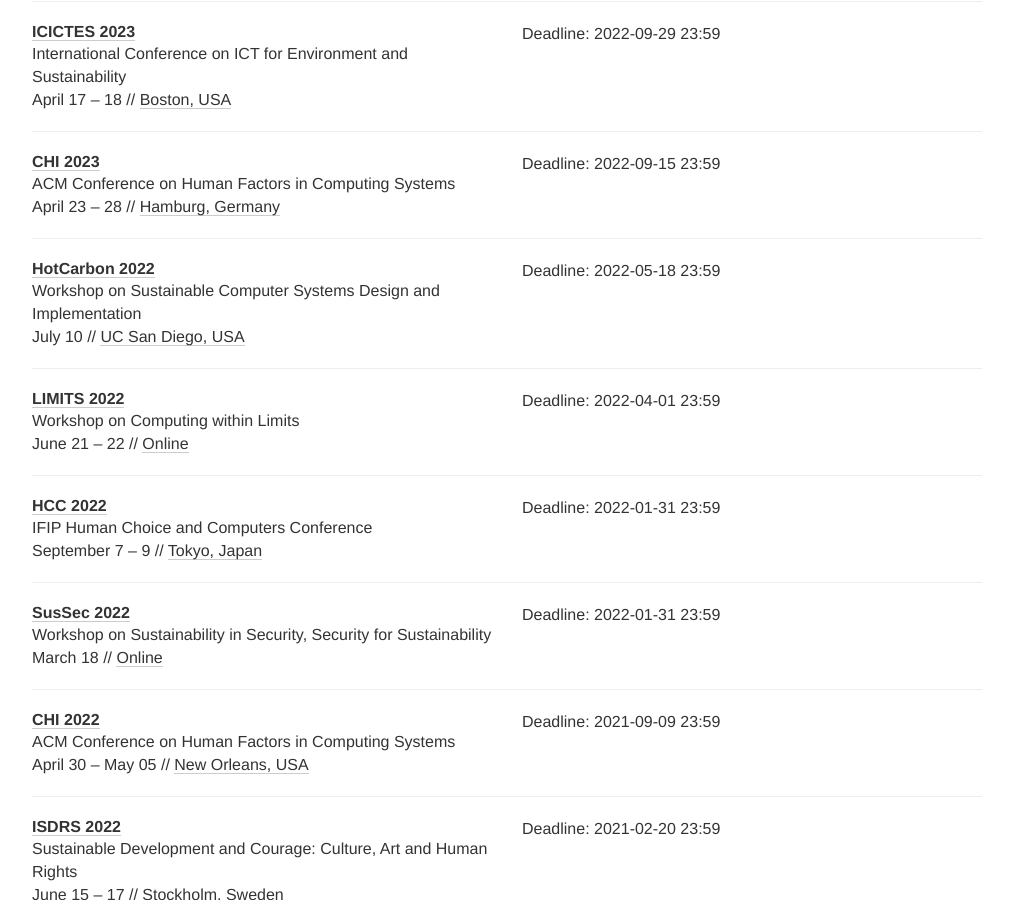
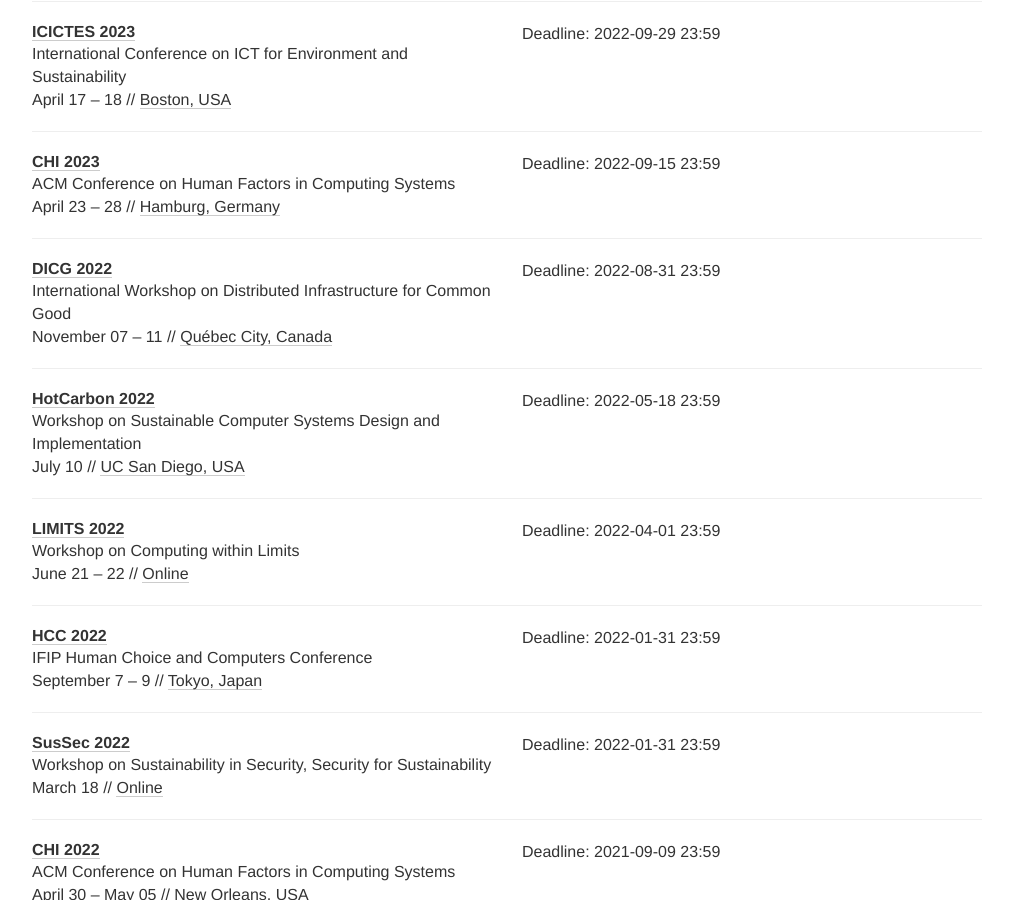
Before and after one commit to responsible-computing/responsible-computing.github.io, a Jekyll site: the page built from index.html, in a window 1280 px wide and 900 px high, scrolled down 595 px. Shown: the whole window, without its empty margins (133-1146 px from the left). Built offline with Jekyll 4.4.1, drawn with Linux system fonts in a browser that asks for light colours; nearby versions of some CDN libraries; comment, search, counter and statistics services are not loaded.

Commit message:
added DICG

```diff
--- a/_data/conferences.yml
+++ b/_data/conferences.yml
@@ -40,6 +40,16 @@
     - "2022-09-15 23:59"
   place: Hamburg, Germany
   tags: [ETPO, HUCO, CONF]
+
+- name: DICG
+  year: 2022
+  date: "November 07 – 11"
+  description: International Workshop on Distributed Infrastructure for Common Good
+  link: https://dicg-workshop.github.io/
+  deadline:
+    - "2022-08-31 23:59"
+  place: Québec City, Canada
+  tags: [SOFT, ETPO, HUCO, SHOP]
 
 - name: HotCarbon
   year: 2022
```
